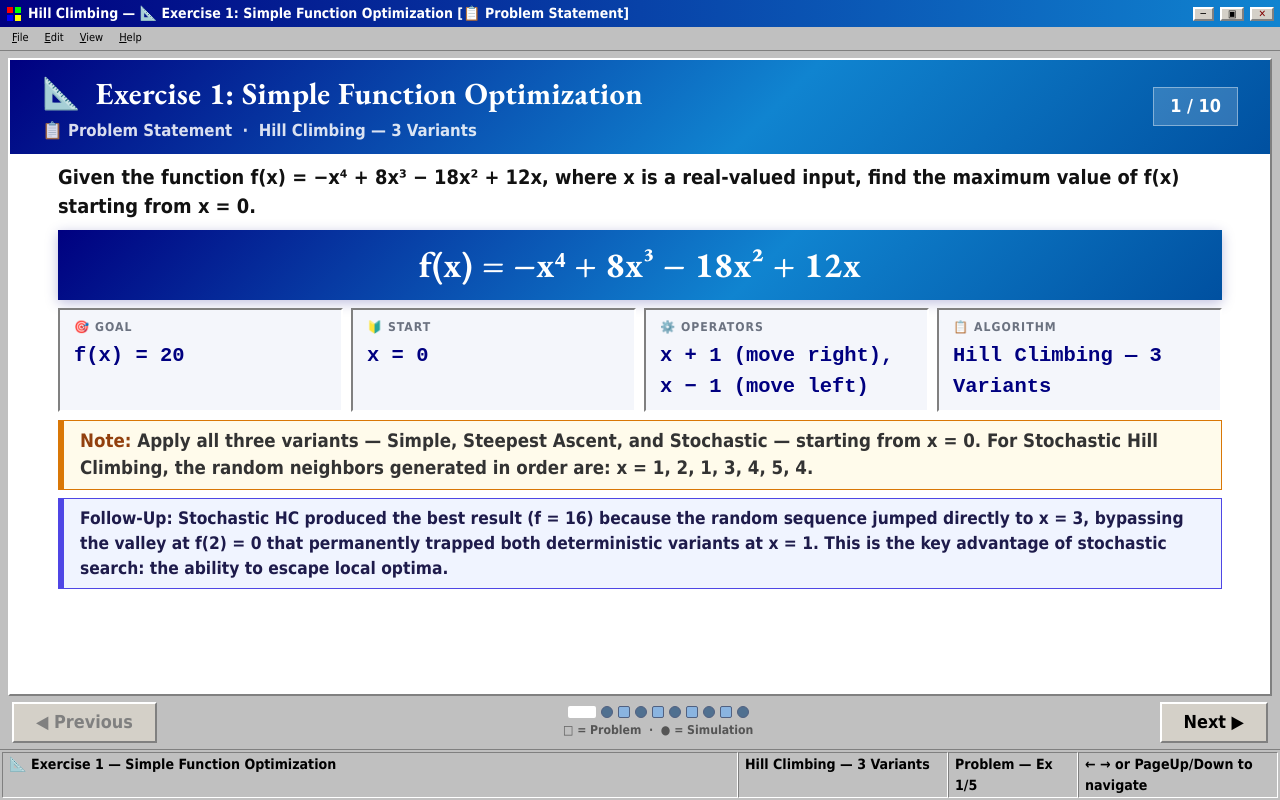
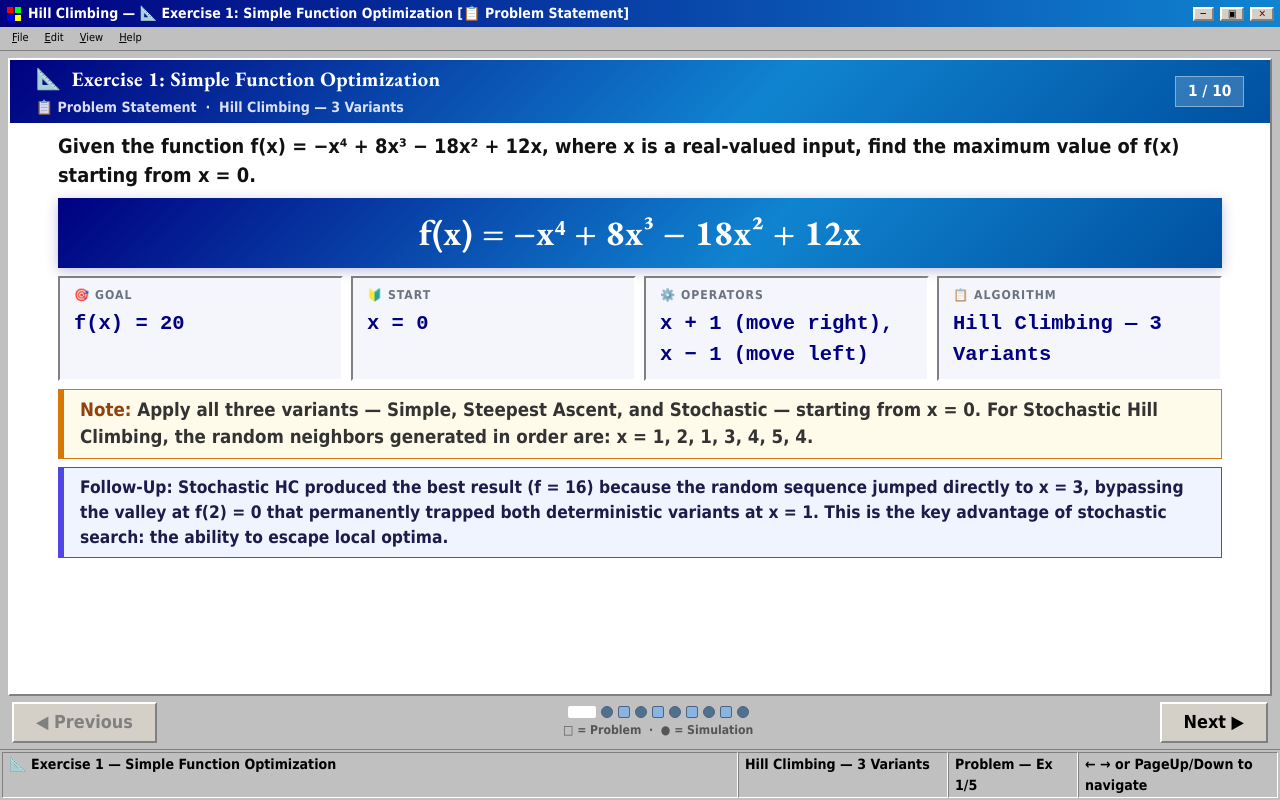
Before and after one commit to Renz5678/Hill-Climbing-Answer-Key, a React (Vite) app: page / in a window 1280 px wide. Built offline with nearby package versions, Linux system fonts and the light colour scheme.

Commit message:
Changed sizing

```diff
--- a/src/App.jsx
+++ b/src/App.jsx
@@ -262,19 +262,19 @@ export default function App() {
           {/* slide header */}
           <div style={{
             background: hdrBg,
-            padding: 'clamp(9px, 1.3vh, 16px) clamp(18px, 2.5vw, 36px)',
+            padding: 'clamp(4px, 0.6vh, 8px) clamp(14px, 2vw, 28px)',
             display: 'flex', alignItems: 'center', justifyContent: 'space-between', flexShrink: 0,
           }}>
             <div>
               <div style={{
-                fontSize: 'clamp(20px, 2.4vw, 38px)', fontWeight: 800,
+                fontSize: 'clamp(14px, 1.6vw, 24px)', fontWeight: 800,
                 fontFamily: '"EB Garamond", serif', color: '#fff', letterSpacing: '0.3px',
               }}>
                 {ex.icon}&nbsp; {ex.title}: {ex.subtitle}
               </div>
               <div style={{
-                fontSize: 'clamp(13px, 1.3vw, 19px)', fontWeight: 700,
-                color: 'rgba(255,255,255,0.85)', marginTop: 3,
+                fontSize: 'clamp(11px, 1.1vw, 15px)', fontWeight: 700,
+                color: 'rgba(255,255,255,0.85)', marginTop: 2,
                 fontFamily: 'Tahoma, Arial, sans-serif',
               }}>
                 {phaseLbl} &nbsp;·&nbsp; {ex.tag}
@@ -282,8 +282,8 @@ export default function App() {
             </div>
             <div style={{
               background: 'rgba(255,255,255,0.18)', border: '1px solid rgba(255,255,255,0.4)',
-              color: '#fff', fontSize: 'clamp(13px, 1.4vw, 20px)', fontWeight: 800,
-              padding: '5px 16px', fontFamily: 'Tahoma, Arial, sans-serif', whiteSpace: 'nowrap',
+              color: '#fff', fontSize: 'clamp(12px, 1.2vw, 17px)', fontWeight: 800,
+              padding: '3px 12px', fontFamily: 'Tahoma, Arial, sans-serif', whiteSpace: 'nowrap',
             }}>
               {idx + 1} / {TOTAL}
             </div>
```
